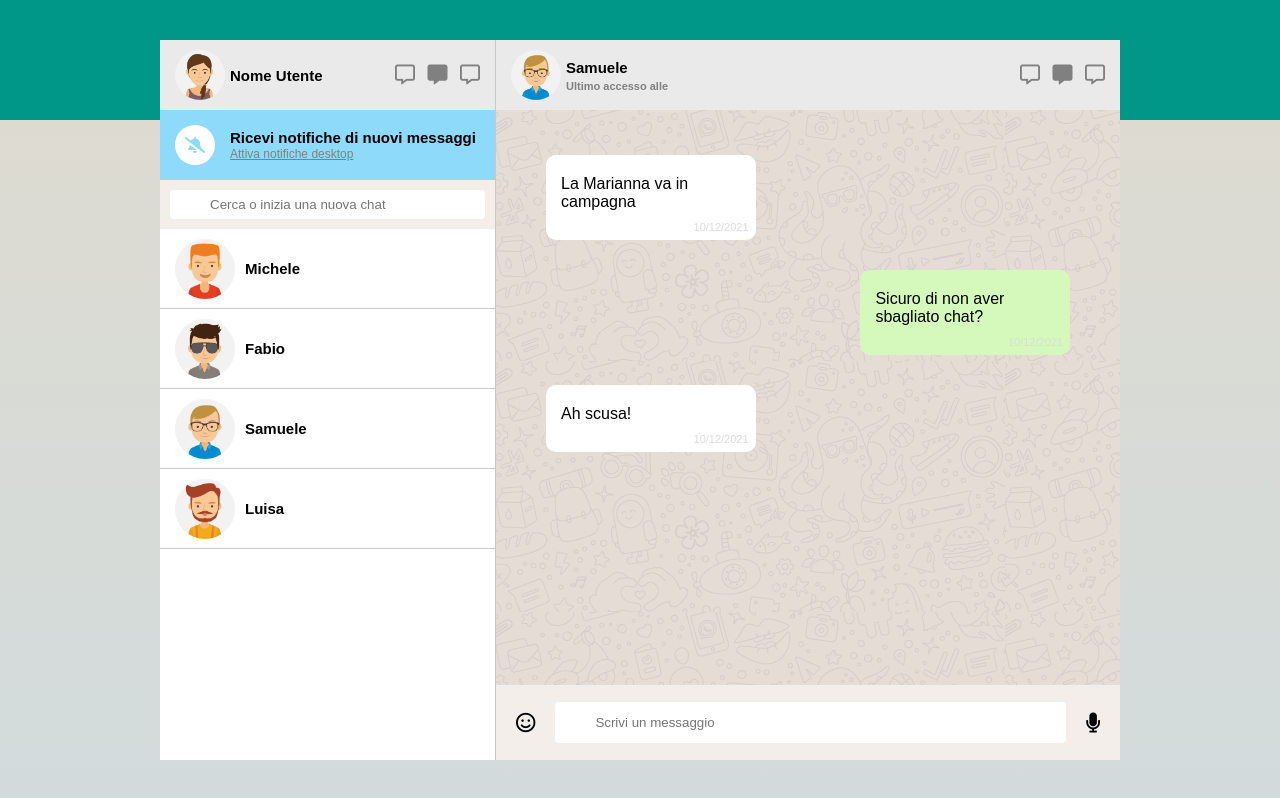
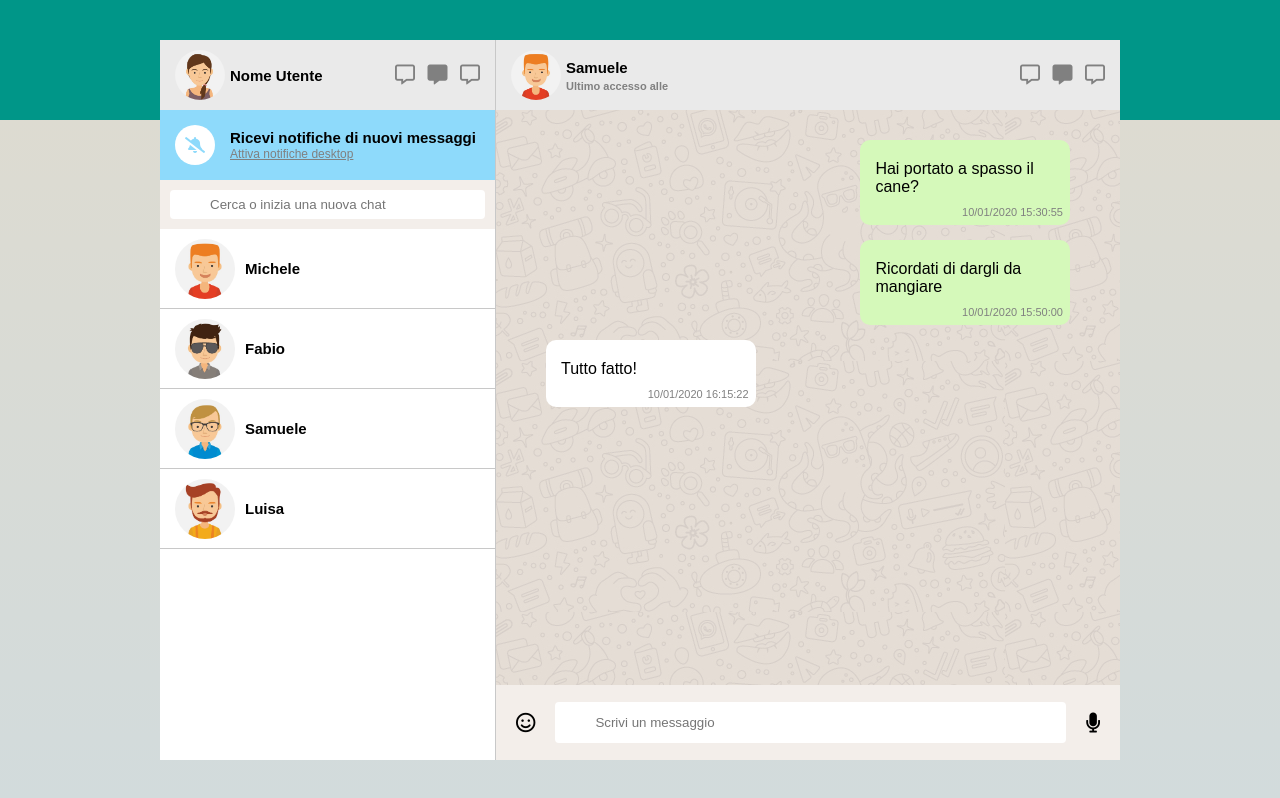
Before and after one commit to painteyes/vue-boolzapp, a plain HTML site: page Milestone-2/index.html in a window 1280 px wide. Drawn offline with nearby package versions, Linux system fonts and the light colour scheme.

Commit message:
Milestone 2

```diff
--- a/Milestone-2/css/style.css
+++ b/Milestone-2/css/style.css
@@ -86,6 +86,7 @@ body{
     align-items: center;
     padding: 15px;
     border-bottom: 1px solid rgb(200, 200, 200) ;
+    cursor: pointer;
 }
 .contacts img{
     margin-right: 10px;
@@ -148,7 +149,7 @@ img{
 }
 .history li{
     list-style-type: none;
-    margin: 15px 0 ;
+    margin-bottom: 15px ;
     width: 40%;
     max-width: 60%;
     border-radius: 10px ;
@@ -159,7 +160,7 @@ img{
     right: 7px;
     bottom: 7px;
     font-size: 11px;
-    color: gainsboro;
+    color: grey;
 }
 .message{
     position: relative;
--- a/Milestone-2/index.html
+++ b/Milestone-2/index.html
@@ -59,7 +59,11 @@
 
                     <!-- Contacts list -->
                     <ul class="contacts">
-                        <li v-for='element in contacts'>
+
+                        <!-- Element template -->
+                        <li
+                        v-for='element, index in contacts'
+                        @click='activeChat(index)'>
                             <img :src="'img/avatar' + element.avatar + '.jpg'" alt="Contact avatar">
                             <span>{{element.name}}</span>
                         </li>
@@ -72,7 +76,7 @@
                     <div class="contact">
 
                         <div class="contact-info">
-                            <img src="img/avatar_3.jpg" alt="Contact avatar">
+                            <img :src="'img/avatar' + contacts[currentActiveContact].avatar + '.jpg'" alt="Contact avatar">
                             <div>
                                 <span>Samuele</span>
                                 <span class="last-access">Ultimo accesso alle</span>
@@ -91,21 +95,13 @@
 
                         <!-- Text messages -->
                         <ul class="history">
-                            <li class='message received'>
-                                <div class="text">La Marianna va in campagna</div>
-                                <div class="time-and-date">10/12/2021</div>
-                            </li>
-                            <li class='message sent'>
-                                <div class="text">Sicuro di non aver sbagliato chat?</div>
-                                <div class="time-and-date">
-                                    10/12/2021
-                                </div>
-                            </li>
-                            <li class='message received'>
-                                <div class="text">Ah scusa!</div>
-                                <div class="time-and-date">
-                                    10/12/2021
-                                </div>
+
+                            <li
+                            class='message'
+                            v-for="element in contacts[currentActiveContact].messages"
+                            :class="{'received' : element.status === 'received', 'sent' : element.status === 'sent' }">
+                                <div class="text">{{element.text}}</div>
+                                <div class="time-and-date">{{element.date}}</div>
                             </li>
                         </ul>
                     </div>
@@ -130,7 +126,7 @@
         </div>
     </div>
 
-
+    <script src="https://unpkg.com/dayjs@1.8.21/dayjs.min.js"></script>
     <script type="text/javascript" src="js/script.js"></script>
 </body>
 </html>
--- a/Milestone-2/js/script.js
+++ b/Milestone-2/js/script.js
@@ -2,7 +2,9 @@ Vue.config.devtools = true;
 
 const newApp = new Vue({
     el: "#root",
-    data: {
+    data:
+    {
+        currentActiveContact: '0',
         contacts: [
             {
                 name: 'Michele',
@@ -90,6 +92,8 @@ const newApp = new Vue({
         ]
     },
     methods: {
-
+        activeChat: function(index) {
+            this.currentActiveContact = index;
+        }
     }
 });
```
Also changed, not shown: Consegna.txt, Milestone-1/Consegna.txt (added).
